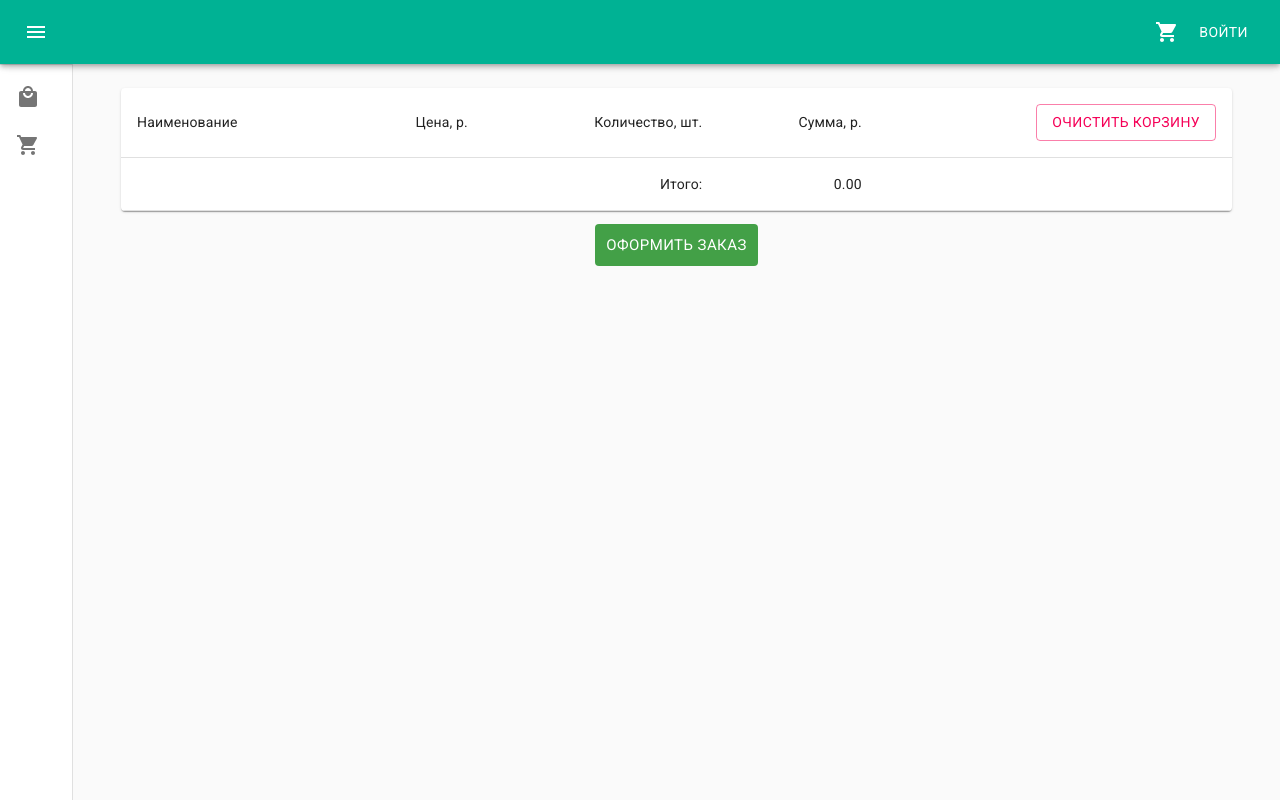
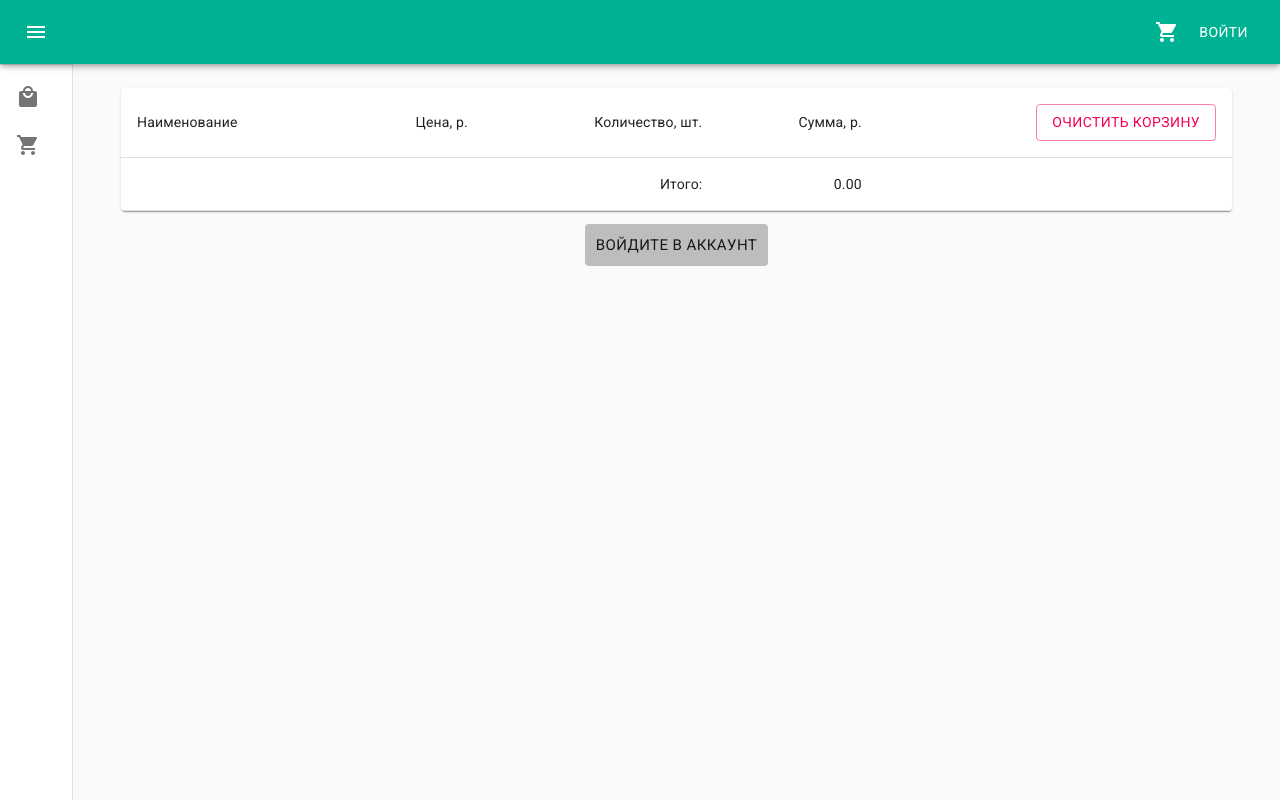
Before and after one commit to Blizzardnya/lunch-front-react, a React (Create React App) app: page /cart in a window 1280 px wide. Built offline with nearby package versions, Linux system fonts and the light colour scheme; what normalizr would draw is missing.

Commit message:
Added login check in cart

```diff
--- a/src/components/Buttons/GreenButton.tsx
+++ b/src/components/Buttons/GreenButton.tsx
@@ -1,5 +1,5 @@
 import { Button, Theme, withStyles } from "@material-ui/core";
-import { green } from "@material-ui/core/colors";
+import { green, grey } from "@material-ui/core/colors";
 
 const GreenButton = withStyles((theme: Theme) => ({
   root: {
@@ -8,6 +8,10 @@ const GreenButton = withStyles((theme: Theme) => ({
     "&:hover": {
       backgroundColor: green[800],
     },
+    "&:disabled": {
+      color: theme.palette.getContrastText(grey[400]),
+      backgroundColor: grey[400],
+    },
   },
 }))(Button);
 
--- a/src/pages/CartPage.tsx
+++ b/src/pages/CartPage.tsx
@@ -49,6 +49,7 @@ const CartPage: React.FC = () => {
   const dispatch = useAppDispatch();
   const { enqueueSnackbar } = useSnackbar();
 
+  const loggedIn = useAppSelector((state) => state.account.loggedIn);
   const cartItems = useAppSelector((state) => selectProductsInCart(state));
   const cartTotal = useAppSelector((state) => calcCartTotal(state));
   const isOrderSending = useAppSelector((state) => state.cart.isLoading);
@@ -141,13 +142,14 @@ const CartPage: React.FC = () => {
         </TableContainer>
         <div className={classes.paper}>
           <GreenButton
+            disabled={!loggedIn}
             className={classes.confirmButton}
             onClick={() =>
               dispatch(sendOrder({ showMessage: showSuccessMessage }))
             }
             size="large"
           >
-            Оформить заказ
+            {loggedIn ? "Оформить заказ" : "Войдите в аккаунт"}
           </GreenButton>
         </div>
       </Container>
```
